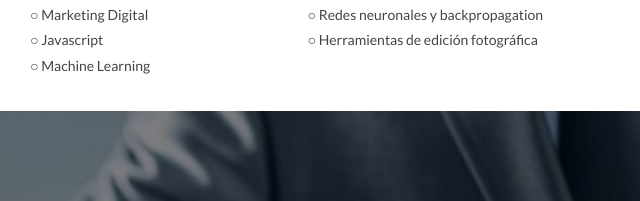
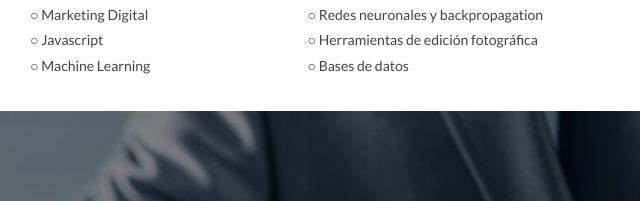
Before and after one commit to pepeRMCF/Pepe, a plain HTML site: page index.html in a window 1280 px wide. Shown: the part 2327-2528 px from the top of the page, 640-1280 px from the left. Drawn offline with Linux system fonts and the light colour scheme.

Commit message:
Update index.html

```diff
--- a/index.html
+++ b/index.html
@@ -376,6 +376,9 @@
                               <div class="">
                                <h5>○ Herramientas de edición fotográfica</h5>
                            </div>
+			          <div class="">
+                               <h5>○ Bases de datos</h5>
+                           </div>
 
 
 
```
